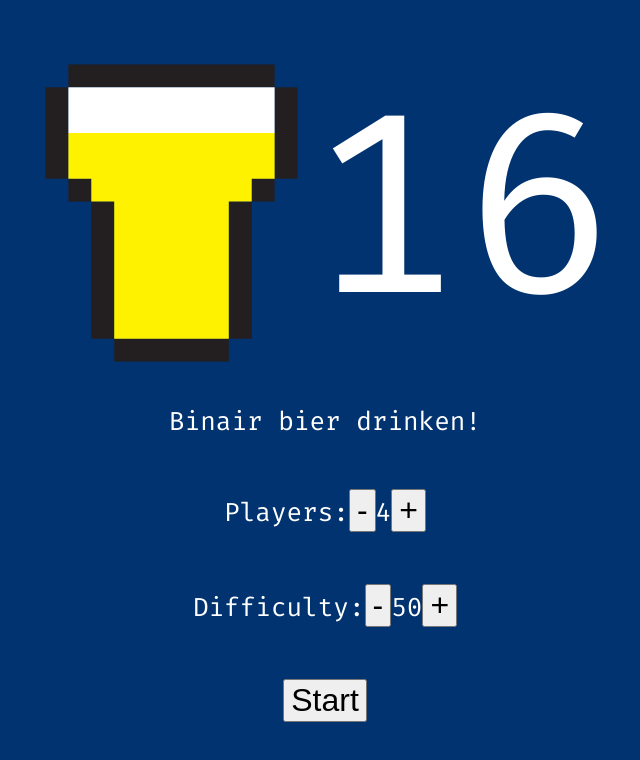
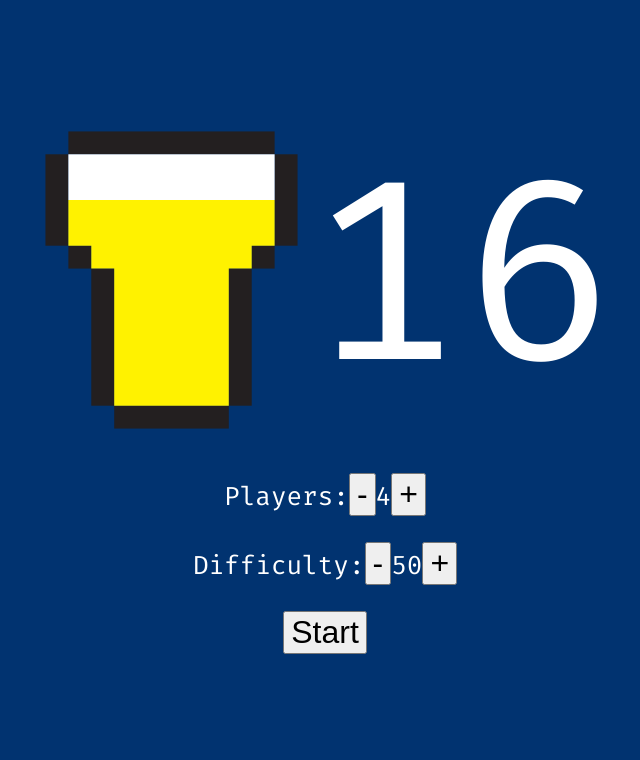
Before and after one commit to GEPWNAGE/binair-bier-drinken, a React (Create React App) app: page / in a window 1280 px wide. Shown: the top 760 px of the page, without its empty margins (315-955 px from the left). Built offline with nearby package versions, Linux system fonts and the light colour scheme.

Commit message:
Made speed depend on number of players

```diff
--- a/src/App.js
+++ b/src/App.js
@@ -74,7 +74,7 @@ class App extends Component {
       clearInterval(this.timerHandle);
     }
 
-    let newTime = this.state.time - 0.02;
+    let newTime = this.state.time - (Math.pow(2, this.state.players) / 1000);
     this.setState({time: newTime});
   }
   handleIncreasePlayers() {
@@ -103,21 +103,6 @@ class App extends Component {
   }
   render() {
     let num = Math.round(this.state.time);
-    if (this.state.running) {
-      return (
-        <div className="App">
-          <header className="App-header">
-            <div className="beer-container">
-              <Beer show={this.state.time / Math.pow(2, this.state.players)}/>
-              <Counter num={num} finished={this.state.finished}/>
-            </div>
-            <p>
-              Binair bier drinken!
-            </p>
-          </header>
-        </div>
-      );
-    }
     return (
       <div className="App">
         <header className="App-header">
@@ -125,9 +110,7 @@ class App extends Component {
             <Beer show={1}/>
             <Counter num={num} finished={this.state.finished}/>
           </div>
-          <p>
-            Binair bier drinken!
-          </p>
+          <div className='ui' style={{opacity: this.state.running ? 0 : 1}}>
             <p>
               Players:
               <button onClick={this.handleDecreasePlayers}>-</button>
@@ -143,6 +126,7 @@ class App extends Component {
             <p>
               <button onClick={this.handleStart}>Start</button>
             </p>
+          </div>
         </header>
       </div>
     );
```
Lines whose indentation alone changed are shown as unchanged.
